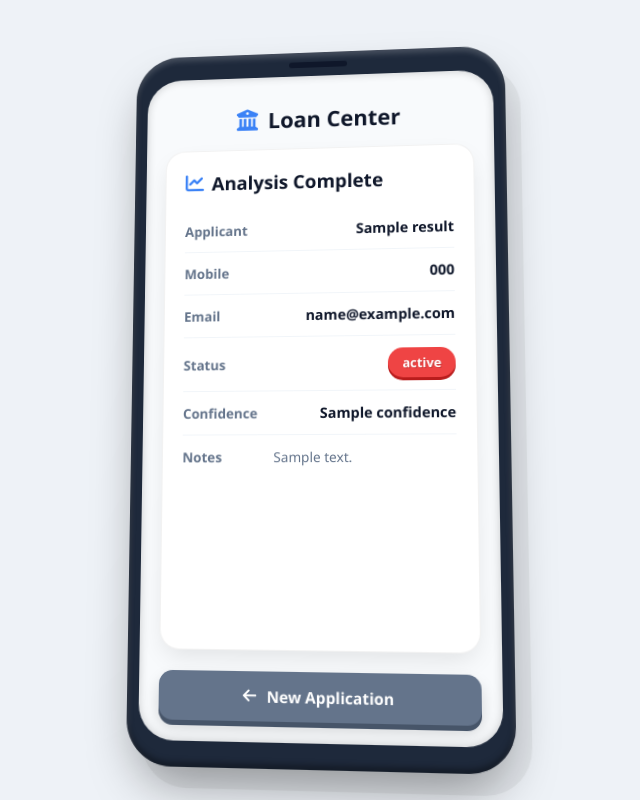
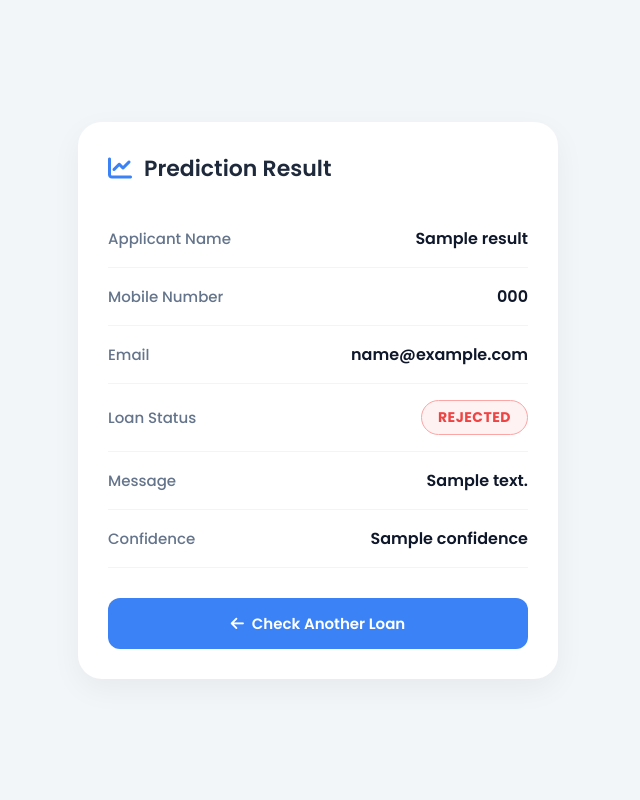
Before and after one commit to kaviyaraman2007/smart-loan-approval-system, a Flask app: template templates/results.html in a window 1280 px wide. Shown: the whole page, without its empty margins (322-962 px from the left). Run offline with Flask 3, Linux system fonts and the light colour scheme; the template is opened without the code that fills it: most values are stand-ins (such as "Sample title", 1, 10 or a date in 2020).

Commit message:
Update results.html

```diff
--- a/templates/results.html
+++ b/templates/results.html
@@ -1,310 +1,189 @@
 <!DOCTYPE html>
 <html lang="en">
-
 <head>
     <meta charset="UTF-8">
     <meta name="viewport" content="width=device-width, initial-scale=1.0">
-    <title>Smart Loan Approval - Evaluation Result</title>
-
-    <!-- FontAwesome for Icons -->
-    <link rel="stylesheet" href="https://cdnjs.cloudflare.com/ajax/libs/font-awesome/6.5.2/css/all.min.css">
+    <title>Loan Approval Result</title>
+    <!-- Google Fonts & FontAwesome Icons for modern UI -->
+    <link href="https://fonts.googleapis.com/css2?family=Poppins:wght@300;400;500;600;700&display=swap" rel="stylesheet">
+    <link rel="stylesheet" href="https://cdnjs.cloudflare.com/ajax/libs/font-awesome/6.4.0/css/all.min.css">
 
     <style>
-        :root {
-            --bg-color: #eef2f7;
-            --phone-body: #1e293b;
-            --screen-bg: #f8fafc;
-            --primary: #3b82f6;
-            --primary-dark: #1d4ed8;
-            --primary-shadow: #1e40af;
-            --text-main: #0f172a;
-            --text-muted: #64748b;
-            --card-bg: #ffffff;
-            --border-color: #cbd5e1;
-            --success: #10b981;
-            --success-shadow: #047857;
-            --danger: #ef4444;
-            --danger-shadow: #b91c1c;
-        }
-
         * {
-            box-sizing: border-box;
             margin: 0;
             padding: 0;
-            font-family: 'Segoe UI', Tahoma, Geneva, Verdana, sans-serif;
+            box-sizing: border-box;
+            font-family: 'Poppins', sans-serif;
         }
 
         body {
-            background: var(--bg-color);
-            min-height: 100vh;
+            background-color: #f3f6f9;
             display: flex;
             justify-content: center;
             align-items: center;
-            padding: 40px 20px;
-            perspective: 1000px;
+            min-height: 100vh;
+            padding: 20px;
         }
 
-        .mobile-frame {
-            background: var(--phone-body);
-            width: 380px;
-            height: 720px; /* Adjusted slightly shorter for the results container */
-            border-radius: 45px;
-            padding: 25px 12px;
-            box-shadow:
-                0px 25px 50px -12px rgba(0, 0, 0, 0.4),
-                inset 0px 4px 6px rgba(255, 255, 255, 0.2),
-                inset 0px -4px 6px rgba(0, 0, 0, 0.4),
-                15px 20px 0px rgba(0, 0, 0, 0.05);
-            position: relative;
-            transform: rotateX(5deg) rotateY(-5deg);
-            transition: transform 0.5s ease;
+        .result-container {
+            background: #ffffff;
+            width: 100%;
+            max-width: 480px;
+            border-radius: 24px;
+            padding: 30px;
+            box-shadow: 0 10px 30px rgba(0, 0, 0, 0.05);
         }
 
-        .mobile-frame:hover {
-            transform: rotateX(0deg) rotateY(0deg) translateY(-5px);
+        .result-header {
+            display: flex;
+            align-items: center;
+            gap: 12px;
+            margin-bottom: 25px;
+            color: #1e293b;
         }
 
-        .mobile-frame::before {
-            content: '';
-            position: absolute;
-            top: 10px;
-            left: 50%;
-            transform: translateX(-50%);
-            width: 60px;
-            height: 6px;
-            background: #0f172a;
-            border-radius: 10px;
+        .result-header i {
+            font-size: 24px;
+            color: #3b82f6;
         }
 
-        .screen {
-            background: var(--screen-bg);
-            width: 100%;
-            height: 100%;
-            border-radius: 35px;
-            overflow-y: auto;
-            position: relative;
-            box-shadow: inset 0px 0px 10px rgba(0, 0, 0, 0.2);
-            padding: 20px;
+        .result-header h2 {
+            font-size: 22px;
+            font-weight: 600;
+        }
+
+        .result-row {
+            display: flex;
+            justify-content: space-between;
+            align-items: center;
+            padding: 16px 0;
+            border-bottom: 1px solid #f1f5f9;
+        }
+
+        .result-row:last-of-type {
+            border-bottom: none;
+        }
+
+        .label {
+            color: #64748b;
+            font-size: 15px;
+            font-weight: 500;
+            max-width: 50%;
+        }
+
+        .value {
+            color: #0f172a;
+            font-size: 16px;
+            font-weight: 600;
+            text-align: right;
+            max-width: 50%;
+            word-break: break-word;
+        }
+
+        /* Dynamic Status Badges */
+        .badge {
+            padding: 6px 16px;
+            border-radius: 20px;
+            font-size: 14px;
+            font-weight: 700;
+            letter-spacing: 0.5px;
+            display: inline-block;
+        }
+
+        .badge-approved {
+            background-color: #ecfdf5;
+            color: #10b981;
+            border: 1px solid #a7f3d0;
+        }
+
+        .badge-rejected {
+            background-color: #fef2f2;
+            color: #ef4444;
+            border: 1px solid #fca5a5;
+        }
+
+        /* Action Buttons */
+        .btn-group {
+            margin-top: 30px;
             display: flex;
             flex-direction: column;
-            justify-content: space-between;
+            gap: 12px;
         }
 
-        .title-box {
+        .btn-back {
+            background: #3b82f6;
+            color: white;
+            border: none;
+            padding: 14px;
+            border-radius: 12px;
+            font-size: 15px;
+            font-weight: 600;
+            cursor: pointer;
+            text-decoration: none;
             text-align: center;
-            margin-bottom: 15px;
-            padding-top: 10px;
-        }
-
-        .title-box h1 {
-            font-size: 1.4rem;
-            color: var(--text-main);
+            transition: background 0.2s;
             display: flex;
-            align-items: center;
             justify-content: center;
-            gap: 10px;
-        }
-
-        .title-box h1 i {
-            color: var(--primary);
-        }
-
-        /* Results Card Container */
-        .result-card {
-            background: var(--card-bg);
-            border-radius: 20px;
-            padding: 20px;
-            border: 1px solid rgba(0, 0, 0, 0.05);
-            box-shadow: 0 10px 25px -5px rgba(0, 0, 0, 0.1);
-            animation: cardPop 0.4s cubic-bezier(0.34, 1.56, 0.64, 1);
-            flex-grow: 1;
-            margin-bottom: 20px;
-        }
-
-        @keyframes cardPop {
-            0% { transform: translateY(20px) scale(0.95); opacity: 0; }
-            100% { transform: translateY(0) scale(1); opacity: 1; }
-        }
-
-        .result-card h2 {
-            font-size: 1.2rem;
-            color: var(--text-main);
-            margin-bottom: 15px;
-            display: flex;
             align-items: center;
             gap: 8px;
         }
 
-        .result-card h2 i {
-            color: var(--primary);
-        }
-
-        /* Errors style */
-        .error-box h2 i {
-            color: var(--danger);
-        }
-        .error-box p {
-            color: var(--danger);
-            font-size: 0.95rem;
-            font-weight: 500;
-            line-height: 1.4;
-            margin-top: 10px;
-        }
-
-        /* Data display table */
-        .result-table {
-            width: 100%;
-            border-collapse: collapse;
-        }
-
-        .result-table tr {
-            border-bottom: 1px solid #f1f5f9;
-        }
-
-        .result-table tr:last-child {
-            border-bottom: none;
-        }
-
-        .result-table th {
-            text-align: left;
-            padding: 12px 0;
-            font-size: 0.85rem;
-            color: var(--text-muted);
-            font-weight: 600;
-        }
-
-        .result-table td {
-            text-align: right;
-            padding: 12px 0;
-            font-size: 0.9rem;
-            color: var(--text-main);
-            font-weight: 700;
-        }
-
-        /* Inset Pill Tags */
-        .approved, .rejected {
-            display: inline-block;
-            padding: 6px 14px;
-            border-radius: 20px;
-            font-size: 0.8rem;
-            font-weight: 800;
-            color: #fff;
-            text-shadow: 1px 1px 0px rgba(0,0,0,0.15);
-        }
-
-        .approved {
-            background: var(--success);
-            box-shadow: 0 3px 0 var(--success-shadow);
-        }
-
-        .rejected {
-            background: var(--danger);
-            box-shadow: 0 3px 0 var(--danger-shadow);
-        }
-
-        /* Return Action UI Button */
-        .back-btn-box button {
-            width: 100%;
-            padding: 14px;
-            border: none;
-            border-radius: 14px;
-            background: #64748b;
-            color: white;
-            font-size: 0.95rem;
-            font-weight: 700;
-            cursor: pointer;
-            display: flex;
-            align-items: center;
-            justify-content: center;
-            gap: 10px;
-            box-shadow: 0px 5px 0px #475569, 0px 8px 15px rgba(0, 0, 0, 0.15);
-            transition: all 0.1s ease;
-        }
-
-        .back-btn-box button:hover {
-            transform: translateY(-2px);
-            box-shadow: 0px 7px 0px #475569, 0px 10px 18px rgba(0, 0, 0, 0.25);
-        }
-
-        .back-btn-box button:active {
-            transform: translateY(4px);
-            box-shadow: 0px 1px 0px #475569, 0px 2px 5px rgba(0, 0, 0, 0.2);
+        .btn-back:hover {
+            background: #2563eb;
         }
     </style>
 </head>
-
 <body>
 
-    <div class="mobile-frame">
-        <div class="screen">
+    <div class="result-container">
+        <!-- Card Header -->
+        <div class="result-header">
+            <i class="fa-solid fa-chart-line"></i>
+            <h2>Prediction Result</h2>
+        </div>
 
-            <div class="title-box">
-                <h1>
-                    <i class="fa-solid fa-building-columns"></i>
-                    Loan Center
-                </h1>
-            </div>
+        <!-- Data Rows -->
+        <div class="result-row">
+            <div class="label">Applicant Name</div>
+            <div class="value">{{ result['Applicant Name'] }}</div>
+        </div>
 
-            <!-- Main Dynamic Card Evaluator -->
-            <div class="result-card">
-                {% if result.Error %}
-                <div class="error-box">
-                    <h2>
-                        <i class="fa-solid fa-circle-xmark"></i>
-                        Application Error
-                    </h2>
-                    <p>{{ result.Error }}</p>
-                </div>
+        <div class="result-row">
+            <div class="label">Mobile Number</div>
+            <div class="value">{{ result['Mobile Number'] }}</div>
+        </div>
+
+        <div class="result-row">
+            <div class="label">Email</div>
+            <div class="value">{{ result['Email'] }}</div>
+        </div>
+
+        <div class="result-row">
+            <div class="label">Loan Status</div>
+            <div class="value">
+                {% if result['Loan Status'] == 'APPROVED' %}
+                    <span class="badge badge-approved">APPROVED</span>
                 {% else %}
-                <h2>
-                    <i class="fa-solid fa-chart-line"></i>
-                    Analysis Complete
-                </h2>
-                <table class="result-table">
-                    <tr>
-                        <th>Applicant</th>
-                        <td>{{ result["Applicant Name"] }}</td>
-                    </tr>
-                    <tr>
-                        <th>Mobile</th>
-                        <td>{{ result["Mobile Number"] }}</td>
-                    </tr>
-                    <tr>
-                        <th>Email</th>
-                        <td>{{ result["Email"] }}</td>
-                    </tr>
-                    <tr>
-                        <th>Status</th>
-                        <td>
-                            {% if result["Loan Status"] == "APPROVED" %}
-                            <span class="approved">{{ result["Loan Status"] }}</span>
-                            {% else %}
-                            <span class="rejected">{{ result["Loan Status"] }}</span>
-                            {% endif %}
-                        </td>
-                    </tr>
-                    <tr>
-                        <th>Confidence</th>
-                        <td>{{ result["Confidence"] }}</td>
-                    </tr>
-                    <tr>
-                        <th style="vertical-align: top; padding-top: 12px;">Notes</th>
-                        <td style="text-align: left; font-weight: 500; color: var(--text-muted); padding-top: 12px; font-size: 0.85rem;">
-                            {{ result["Message"] }}
-                        </td>
-                    </tr>
-                </table>
+                    <span class="badge badge-rejected">REJECTED</span>
                 {% endif %}
             </div>
+        </div>
 
-            <!-- Interactive Navigation Callback Element -->
-            <div class="back-btn-box">
-                <button onclick="window.location.href='/'">
-                    <i class="fa-solid fa-arrow-left"></i>
-                    New Application
-                </button>
-            </div>
+        <div class="result-row">
+            <div class="label">Message</div>
+            <div class="value">{{ result['Message'] }}</div>
+        </div>
 
+        <div class="result-row">
+            <div class="label">Confidence</div>
+            <div class="value">{{ result['Confidence'] }}</div>
+        </div>
+
+        <!-- Navigation Section -->
+        <div class="btn-group">
+            <a href="/" class="btn-back">
+                <i class="fa-solid fa-arrow-left"></i> Check Another Loan
+            </a>
         </div>
     </div>
 
```
